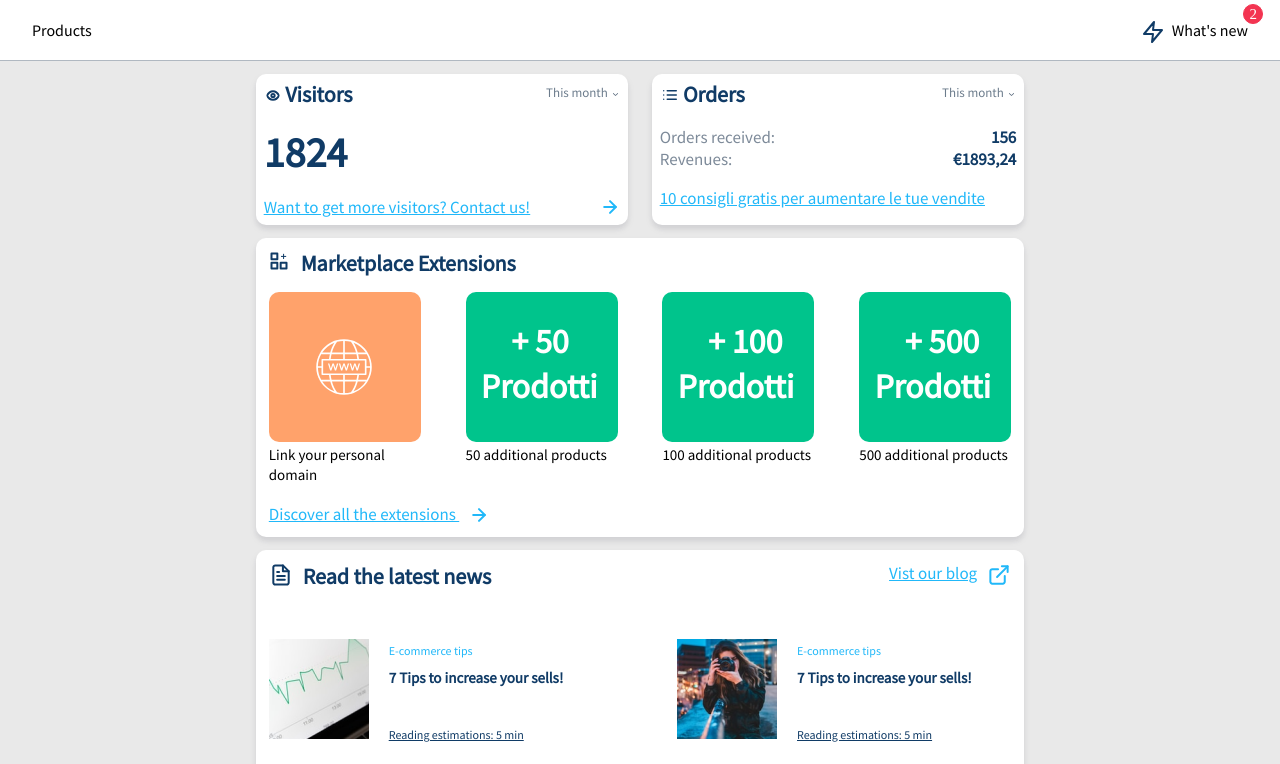
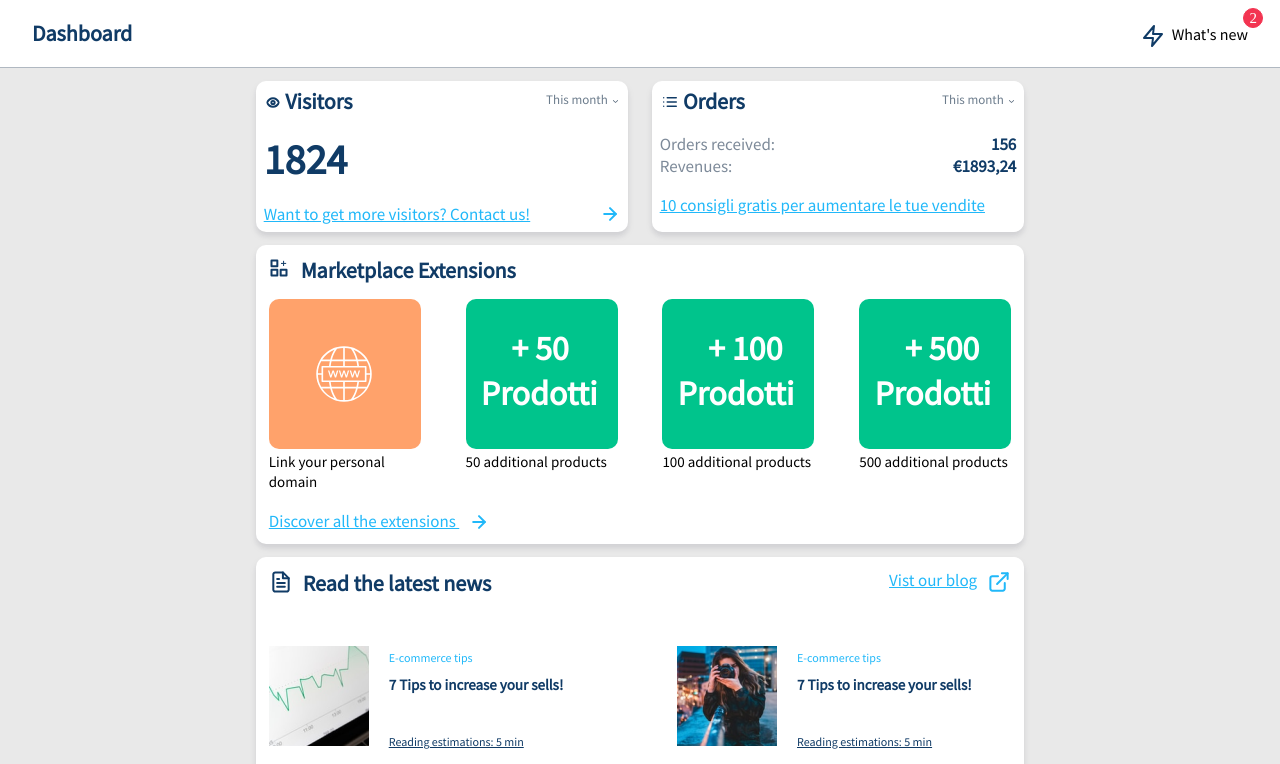
Before and after one commit to elenatrifunova/Figma-challenge-3, a plain HTML site: page Figma Challenge 3/index.html in a window 1280 px wide. Shown: the top 764 px of the page. Drawn offline with Linux system fonts and the light colour scheme; a web font is replaced by a local one.

Commit message:
Update index.html

```diff
--- a/Figma Challenge 3/index.html
+++ b/Figma Challenge 3/index.html
@@ -12,7 +12,7 @@
     </head>
     <body>
         <div class="header-container">
-            <p>Products</p>
+            <p class="blue-titles">Dashboard</p>
             <div class="header-group-right">
                 <img class="header-group-right-img" src="./images/Mediamodifier-Design.svg" alt="" >
                 <p>What's new</p>
```
